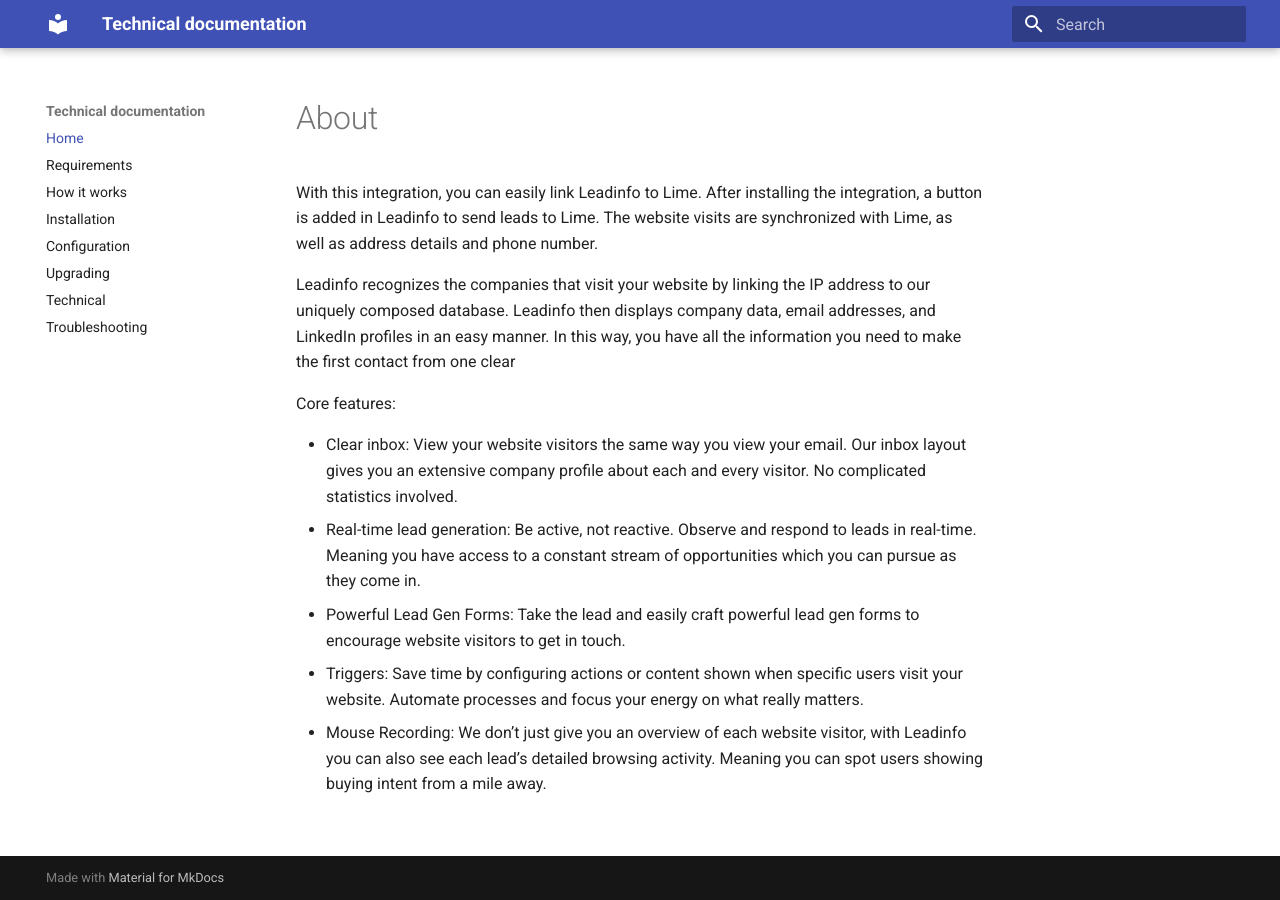
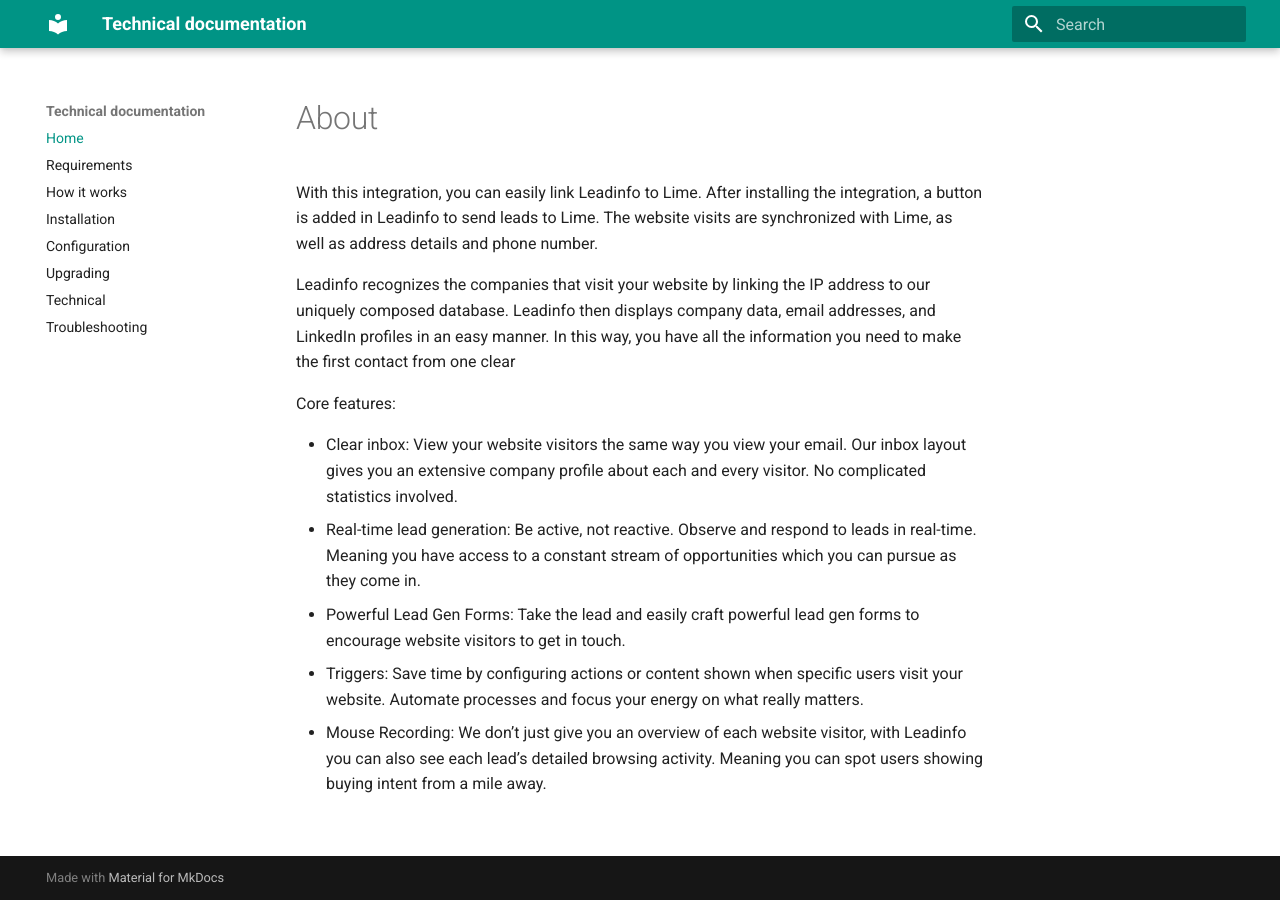
Before and after one commit to Leadinfo1/Leadinfo1.github.io, an MkDocs documentation site: the page built from docs/index.md, in a window 1280 px wide. Built offline with MkDocs 1.6.1 and Material for MkDocs 9.7.7, drawn with Linux system fonts in a browser that asks for light colours.

Commit message:
Mkdocs add favicon and changed colors

```diff
--- a/mkdocs.yml
+++ b/mkdocs.yml
@@ -8,4 +8,11 @@
   - Upgrading: 'upgrading.md'
   - Technical: 'technical.md'
   - Troubleshooting: 'troubleshooting.md'
-theme: material
+theme:
+  name: material
+  palette:
+    primary: 'teal'
+    accent: 'teal'
+  favicon: 'images/favicon.ico'
+site_description: Lime eSign Documentation
+site_author: Lime Technologies AB
```
Also changed, not shown: docs/images/favicon.ico (added).
